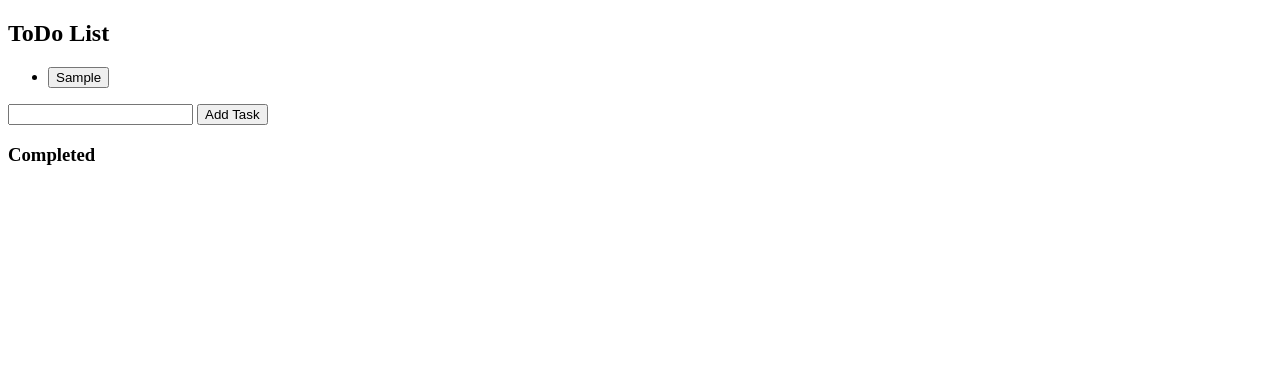
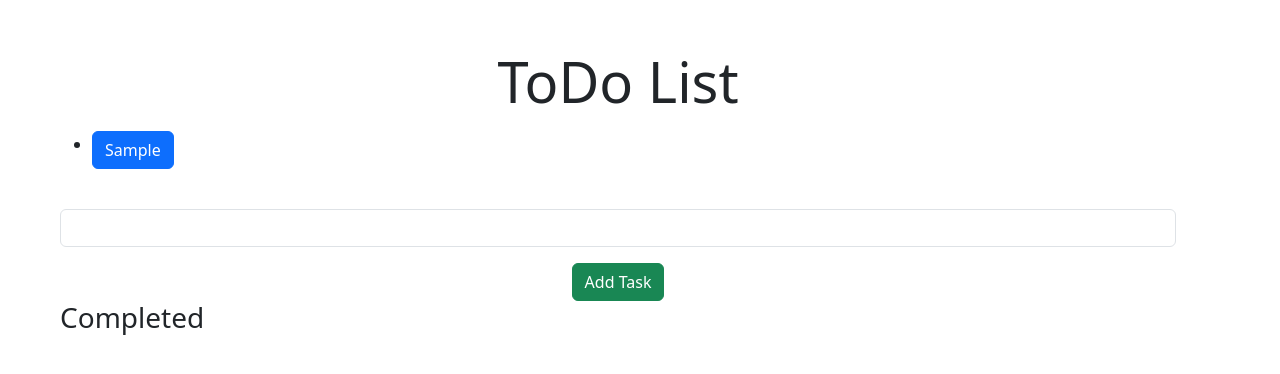
Before and after one commit to Maduja/js-full-course, a plain HTML site: page ToDo_List/index.html in a window 1280 px wide. Both pictures are taken after typing "Sample" into the empty fields and a click on the button "Add Task". Drawn offline with nearby package versions, Linux system fonts and the light colour scheme.

Commit message:
Update index.html

```diff
--- a/ToDo_List/index.html
+++ b/ToDo_List/index.html
@@ -4,16 +4,26 @@
     <meta charset="UTF-8" />
     <meta name="viewport" content="width=device-width, initial-scale=1.0" />
     <title>Todo</title>
+    <link
+      href="https://cdn.jsdelivr.net/npm/bootstrap@5.3.8/dist/css/bootstrap.min.css"
+      rel="stylesheet"
+      integrity="sha384-sRIl4kxILFvY47J16cr9ZwB07vP4J8+LH7qKQnuqkuIAvNWLzeN8tE5YBujZqJLB"
+      crossorigin="anonymous"
+    />
   </head>
   <body>
-    <h2>ToDo List</h2>
-    <ul id="todolist"></ul>
-    <div>
-      <input id="addTask" type="text" />
-      <button id="submit">Add Task</button>
+    <div class="container m-5">
+      <h2 class="display-4 text-center">ToDo List</h2>
+      <ul id="todolist"></ul>
+      <div class="text-center">
+        <label for="addTask" class="form-label"></label>
+        <input type="text" class="form-control" id="addTask" />
+
+        <button id="submit" class="btn btn-success mt-3">Add Task</button>
+      </div>
+      <h3>Completed</h3>
+      <ul id="donelist"></ul>
     </div>
-    <h3>Completed</h3>
-    <ul id="donelist"></ul>
   </body>
   <script>
     let btn = document.getElementById("submit");
@@ -33,7 +43,7 @@
           '<li id="' +
           (list.length - 1) +
           '">' +
-          '<button onclick="complete(' +
+          '<button class="btn btn-primary mt-2"  onclick="complete(' +
           (list.length - 1) +
           ')">' +
           addTask.value +
```
